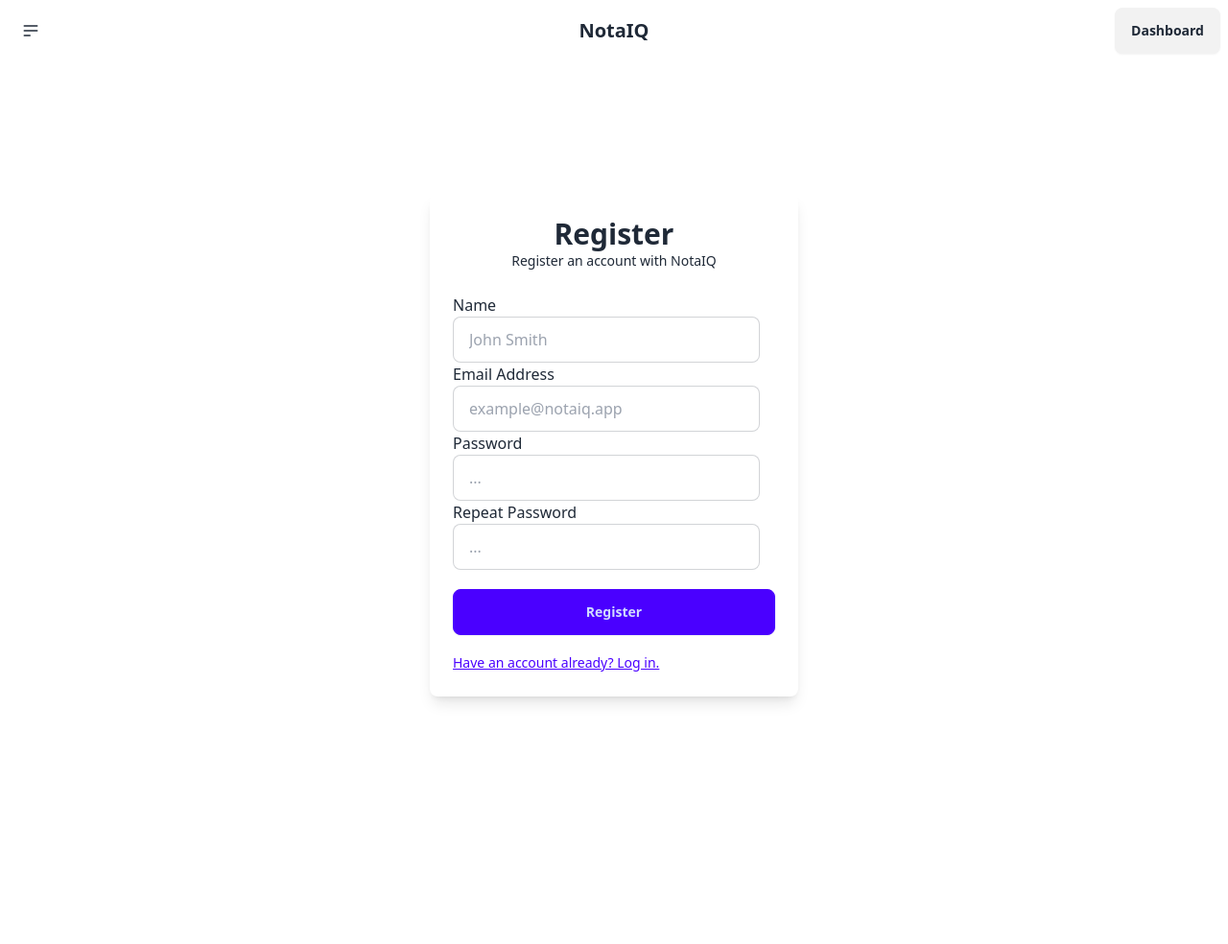
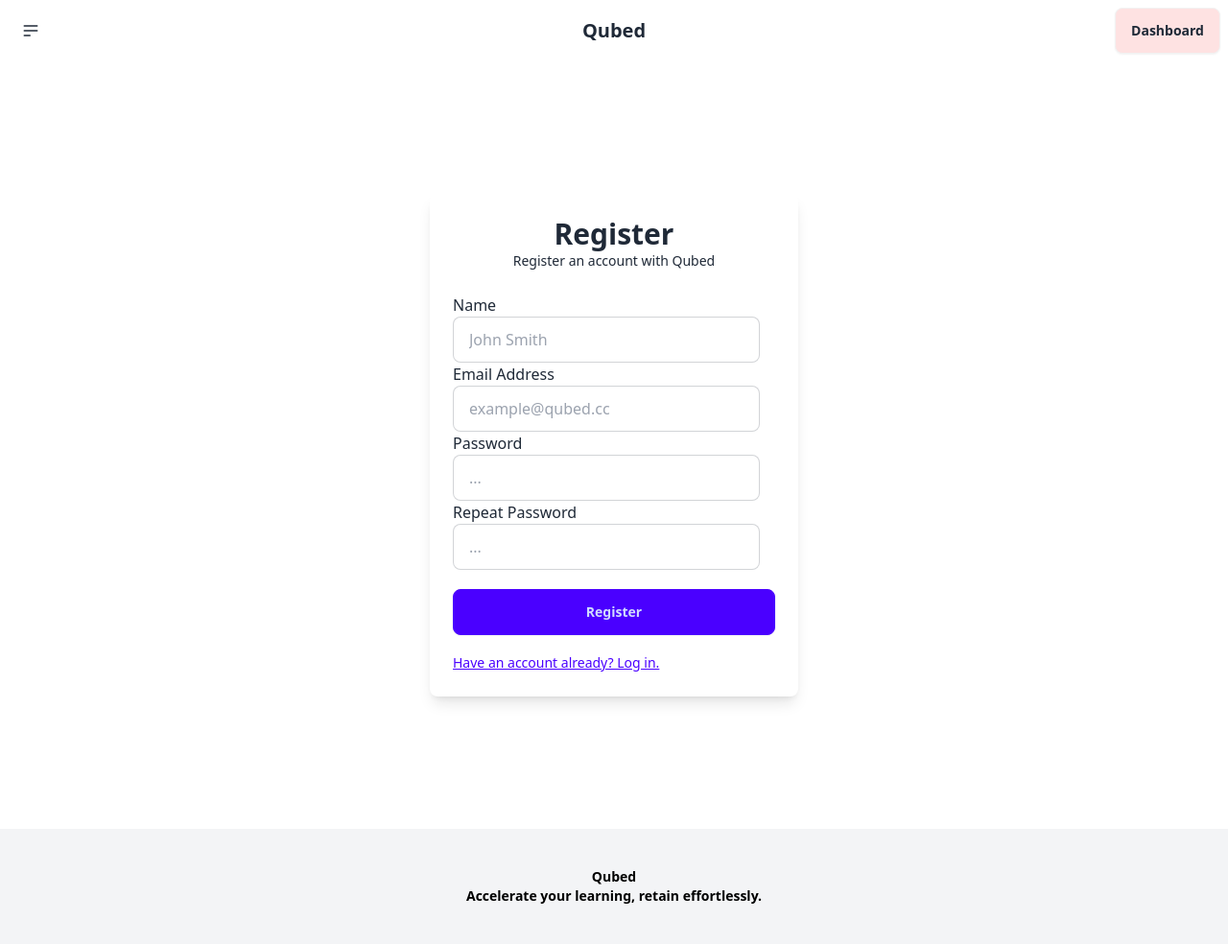
Before and after one commit to hfelashry/flask-auth-template, a Flask app: page /register in a window 1280 px wide. Shown: the whole page at 96% size. Before the commit the page ends 733 px from the top, so only its background shows below. Run offline with Flask 3, Linux system fonts and the light colour scheme; some libraries are stand-ins or nearby versions.

Commit message:
Update register.html

```diff
--- a/templates/register.html
+++ b/templates/register.html
@@ -1,12 +1,41 @@
 <!DOCTYPE html>
 <html lang="en">
   <head>
-    <meta charset="UTF-8">
-    <meta name="viewport" content="width=device-width, initial-scale=1.0">
+    <meta charset="UTF-8" />
+    <meta name="viewport" content="width=device-width, initial-scale=1.0" />
     <script src="https://cdn.tailwindcss.com"></script>
- <link href="https://cdn.jsdelivr.net/npm/daisyui@4.12.13/dist/full.min.css" rel="stylesheet" type="text/css" />
+    <link
+      href="https://cdn.jsdelivr.net/npm/daisyui@4.12.13/dist/full.min.css"
+      rel="stylesheet"
+      type="text/css"
+    />
+    <script>
+      document.addEventListener("DOMContentLoaded", () => {
+        const themeToggle = document.querySelector(".theme-controller");
 
-    <title>NotaIQ - Login</title>
+        // Apply saved theme on load
+        const savedTheme = localStorage.getItem("theme");
+        if (savedTheme === "dark") {
+          document.documentElement.classList.add("dark");
+          themeToggle.checked = true;
+        } else {
+          document.documentElement.classList.remove("dark");
+          themeToggle.checked = false;
+        }
+
+        // Toggle theme on checkbox change
+        themeToggle.addEventListener("change", () => {
+          if (themeToggle.checked) {
+            document.documentElement.classList.add("dark");
+            localStorage.setItem("theme", "dark");
+          } else {
+            document.documentElement.classList.remove("dark");
+            localStorage.setItem("theme", "light");
+          }
+        });
+      });
+    </script>
+    <title>Qubed - Login</title>
   </head>
   <body>
     <div class="navbar bg-base-100">
@@ -18,27 +47,32 @@
               class="h-5 w-5"
               fill="none"
               viewBox="0 0 24 24"
-            stroke="currentColor">
+              stroke="currentColor"
+            >
               <path
                 stroke-linecap="round"
                 stroke-linejoin="round"
                 stroke-width="2"
-              d="M4 6h16M4 12h16M4 18h7" />
+                d="M4 6h16M4 12h16M4 18h7"
+              />
             </svg>
           </div>
           <ul
             tabindex="0"
-          class="menu menu-sm dropdown-content bg-base-100 rounded-box z-[1] mt-3 w-52 p-2 shadow">
+            class="menu menu-sm dropdown-content bg-base-100 rounded-box z-[1] mt-3 w-52 p-2 shadow"
+          >
             <li><a href="/">Homepage</a></li>
             <li><a href="/about">About</a></li>
             <li><a href="/terms">Terms of Service</a></li>
             <li><a href="/privacy">Privacy Policy</a></li>
-          <li><a>
+            <li>
+              <a>
                 <label class="grid cursor-pointer place-items-center">
                   <input
                     type="checkbox"
                     value="dark"
-                  class="toggle theme-controller bg-base-content col-span-2 col-start-1 row-start-1" />
+                    class="toggle theme-controller bg-base-content col-span-2 col-start-1 row-start-1"
+                  />
                   <svg
                     class="stroke-base-100 fill-base-100 col-start-1 row-start-1"
                     xmlns="http://www.w3.org/2000/svg"
@@ -49,10 +83,12 @@
                     stroke="currentColor"
                     stroke-width="2"
                     stroke-linecap="round"
-                  stroke-linejoin="round">
+                    stroke-linejoin="round"
+                  >
                     <circle cx="12" cy="12" r="5" />
                     <path
-                    d="M12 1v2M12 21v2M4.2 4.2l1.4 1.4M18.4 18.4l1.4 1.4M1 12h2M21 12h2M4.2 19.8l1.4-1.4M18.4 5.6l1.4-1.4" />
+                      d="M12 1v2M12 21v2M4.2 4.2l1.4 1.4M18.4 18.4l1.4 1.4M1 12h2M21 12h2M4.2 19.8l1.4-1.4M18.4 5.6l1.4-1.4"
+                    />
                   </svg>
                   <svg
                     class="stroke-base-100 fill-base-100 col-start-2 row-start-1"
@@ -64,28 +100,33 @@
                     stroke="currentColor"
                     stroke-width="2"
                     stroke-linecap="round"
-                  stroke-linejoin="round">
-                  <path d="M21 12.79A9 9 0 1 1 11.21 3 7 7 0 0 0 21 12.79z"></path>
+                    stroke-linejoin="round"
+                  >
+                    <path
+                      d="M21 12.79A9 9 0 1 1 11.21 3 7 7 0 0 0 21 12.79z"
+                    ></path>
                   </svg>
                 </label>
-          </a></li>
+              </a>
+            </li>
           </ul>
         </div>
       </div>
       <div class="navbar-center">
-      <a class="btn btn-ghost text-xl">NotaIQ</a>
+        <a class="btn btn-ghost text-xl">Qubed</a>
       </div>
       <div class="navbar-end">
-        <a class="btn" href="/dashboard">Dashboard</a>
+        <a class="btn bg-red-100 dark:bg-gray-300 dark:text-gray-600" href="/dashboard">Dashboard</a>
       </div>
     </div>
 
-
     <div class="flex justify-center items-center min-h-screen">
-        <div class="mx-auto w-full max-w-sm flex flex-col gap-6 p-6 bg-white shadow-lg rounded-lg">
+      <div
+        class="mx-auto w-full max-w-sm flex flex-col gap-6 p-6 bg-white shadow-lg rounded-lg"
+      >
         <div class="flex flex-col items-center">
           <h1 class="text-3xl font-semibold">Register</h1>
-                <p class="text-sm">Register an account with NotaIQ</p>
+          <p class="text-sm">Register an account with Qubed</p>
         </div>
         {% if message %}
         <div class="bg-red-100">
@@ -94,38 +135,82 @@
         {% endif %}
         <form class="form-group" name="signup_form" method="POST">
           <div class="form-field">
-                    <label class="form-label" for="name">Name</label> <br>
-                    <input placeholder="John Smith" type="name" name="name" id="inputFullName" class="input input-bordered w-full max-w-xs" required/>
+            <label class="form-label" for="name">Name</label> <br />
+            <input
+              placeholder="John Smith"
+              type="name"
+              name="name"
+              id="inputFullName"
+              class="input input-bordered w-full max-w-xs"
+              required
+            />
           </div>
 
           <div class="form-field">
             <label class="form-label" for="email">Email Address</label>
-                    <input placeholder="example@notaiq.app" type="email" name="email" id="inputEmail" class="input input-bordered w-full max-w-xs" required/>
+            <input
+              placeholder="example@qubed.cc"
+              type="email"
+              name="email"
+              id="inputEmail"
+              class="input input-bordered w-full max-w-xs"
+              required
+            />
           </div>
 
           <div class="form-field">
             <label class="form-label" for="password">Password</label>
             <div class="form-control">
-                      <input placeholder="..." type="password" name="password" id="inputPassword" class="input input-bordered w-full max-w-xs" required />
+              <input
+                placeholder="..."
+                type="password"
+                name="password"
+                id="inputPassword"
+                class="input input-bordered w-full max-w-xs"
+                required
+              />
             </div>
           </div>
 
           <div class="form-field">
             <label class="form-label" for="password">Repeat Password</label>
             <div class="form-control">
-                    <input placeholder="..." type="password" name="passwordAgain" id="inputPasswordAgain" class="input input-bordered w-full max-w-xs" required />
+              <input
+                placeholder="..."
+                type="password"
+                name="passwordAgain"
+                id="inputPasswordAgain"
+                class="input input-bordered w-full max-w-xs"
+                required
+              />
             </div>
           </div>
 
           <div class="form-field pt-5">
-                    <button type="submit" class="btn btn-primary w-full">Register</button>
+            <button type="submit" class="btn btn-primary w-full">
+              Register
+            </button>
           </div>
 
           <div class="form-field mt-4">
-                    <a class="link link-underline-hover link-primary text-sm" href="{{url_for('login')}}">Have an account already? Log in.</a>
+            <a
+              class="link link-underline-hover link-primary text-sm"
+              href="{{url_for('login')}}"
+              >Have an account already? Log in.</a
+            >
           </div>
         </form>
       </div>
     </div>
+
+    <footer class="footer footer-center bg-gray-100 text-primary-content p-10 dark:bg-gray-800">
+      <aside>
+        <p class="font-bold text-black dark:text-slate-200">
+          Qubed
+          <br />
+          Accelerate your learning, retain effortlessly.
+        </p>
+      </aside>
+    </footer>
   </body>
 </html>
```
Lines whose indentation alone changed are shown as unchanged.
